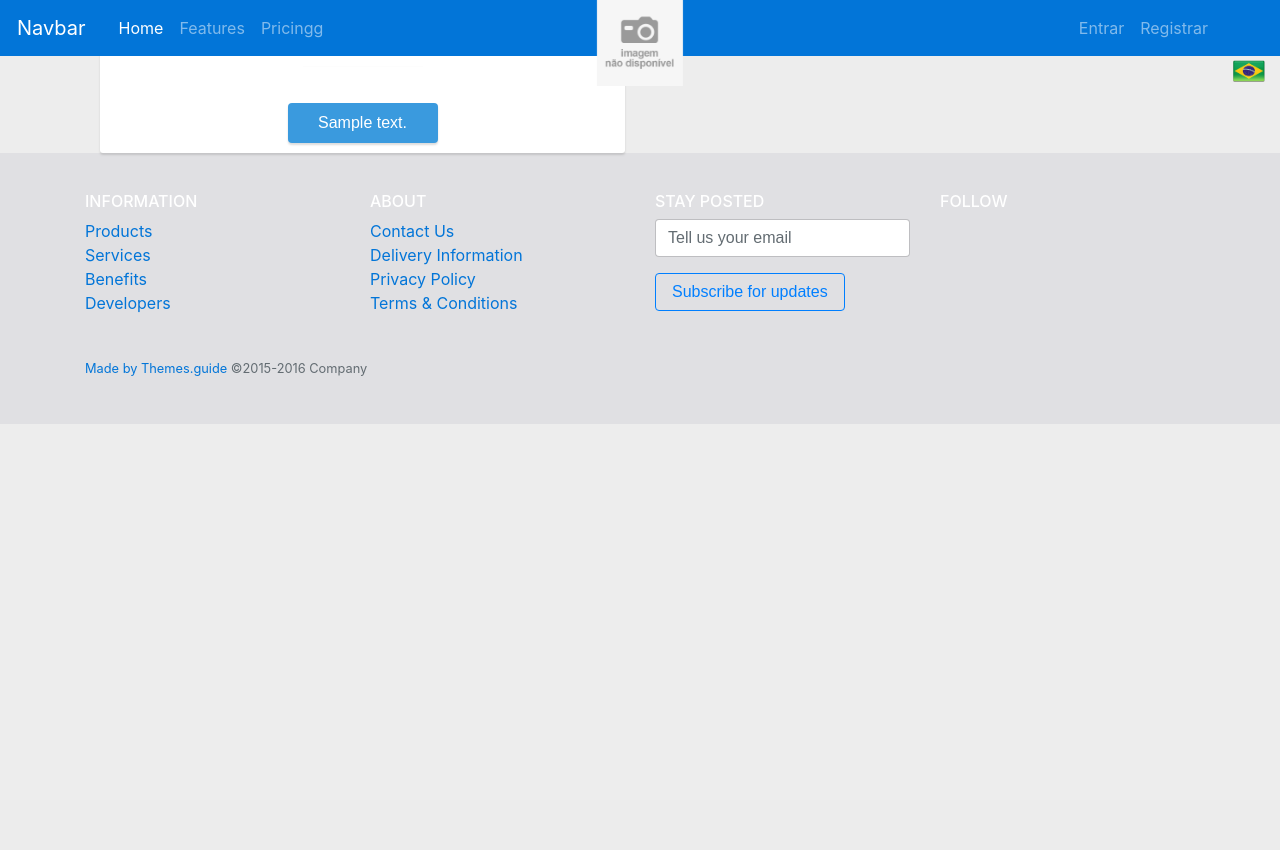
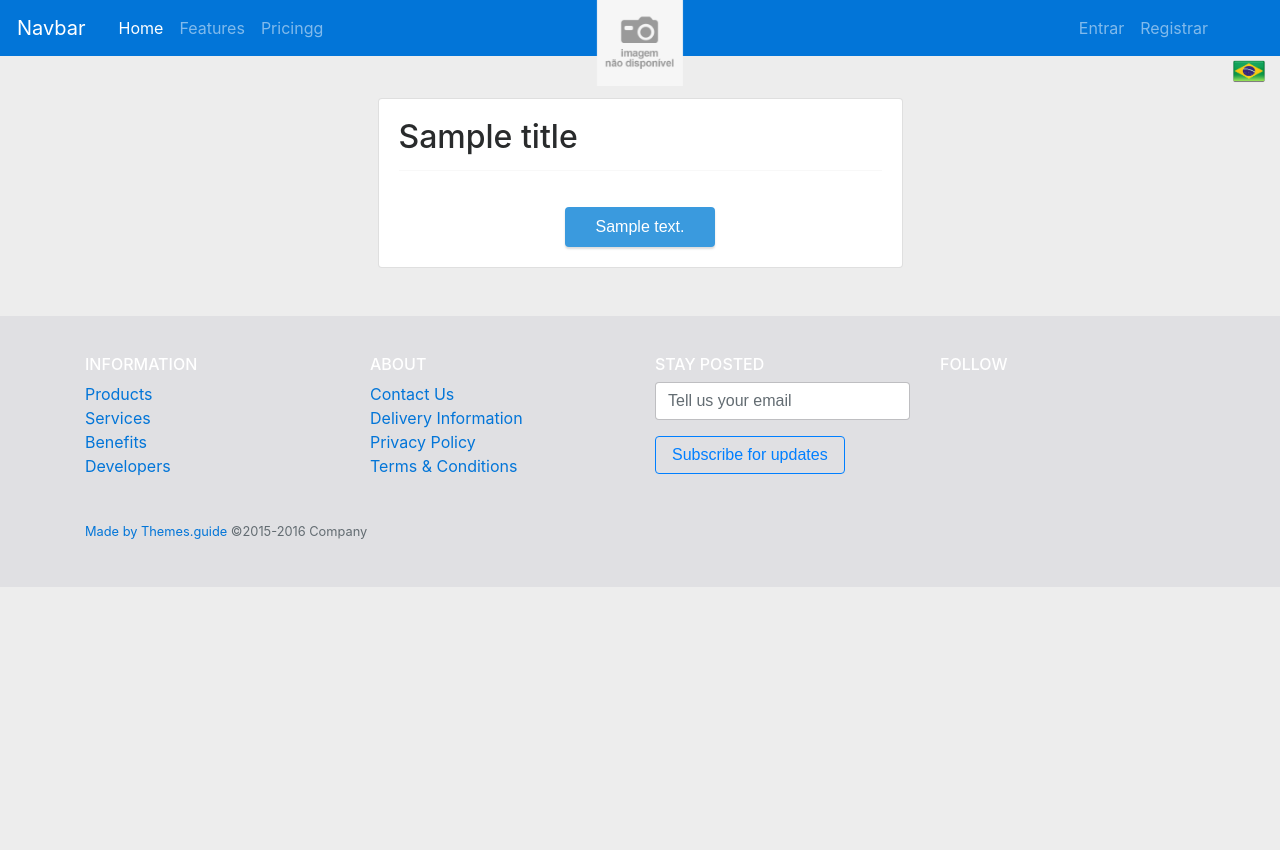
Before and after one commit to tyagow/tetyassistente, a Django app: template src/core/templates/widgets/form.html in a window 1280 px wide. Before the commit the page ends 376 px from the top, so only its background shows below. Run offline with Django 3.2, Linux system fonts and the light colour scheme; the template is opened without the code that fills it: most values are stand-ins (such as "Sample title", 1, 10 or a date in 2020); some libraries are stand-ins or nearby versions.

Commit message:
Layout improve bootstrap 4 card

```diff
--- a/src/accounts/views.py
+++ b/src/accounts/views.py
@@ -62,7 +62,7 @@ def password(request):
 
 
 def register_view(request):
-    title = "Register"
+    title = _("Registrar")
     form = UserRegisterForm(request.POST or None)
     next = request.GET.get("next")
     if form.is_valid():
--- a/src/core/static/css/main.css
+++ b/src/core/static/css/main.css
@@ -3,13 +3,15 @@
     Modelo de cor:
             -- componente - bg|text: cor
      */
-    --nav-bg: #0275D8;
-    --nav-bg-hover: #0275D8;
+    --nav-bg: #0085C3;
+    --nav-bg-hover: #0085C3;
     --nav-text-color: #fff;
     --footer-bg: #0275D8;
     --body-bg: #ededed;
     --card-basic-bg: #fff;
     --botao-bg-grande: #3a9ade;
+    --hr-titulo-color: #a4a4a4;
+    --card-header-bg: #f8f8f8;
 }
 html,
 body {
@@ -55,7 +57,15 @@ body {
   *************  Widgets  ************
 */
 /*Cards*/
-
+.card-header {
+    border-bottom: 0px !important;
+    background-color: var(--card-header-bg)!important;
+}
+.hr-titulo {
+    border-top: 1px solid var(--hr-titulo-color);
+    width: 100%;
+    max-width: 100% !important;
+}
 .card-basic {
     background-color: var(--card-basic-bg);
     padding: 15px 20px 10px 20px;
--- a/src/core/static/css/nav.css
+++ b/src/core/static/css/nav.css
@@ -1,6 +1,6 @@
-/*.space-nav-fixed {*/
-    /*margin-top: 50px;*/
-/*}*/
+.space-nav-fixed {
+    margin-top: 50px;
+}
 /*!*logo central*!*/
 .logo-warper {
     background-color: transparent;
@@ -13,6 +13,7 @@
     top: 0px;
     left: 0;
     right: 0;
+    z-index: 99999;
 
 }
 .logo-warper img {
--- a/src/core/templates/widgets/form.html
+++ b/src/core/templates/widgets/form.html
@@ -10,10 +10,11 @@
 {% load bootstrap3 %}
 {% block content %}
     <div class="container">
-        <div class="col-md-6 col-md-offset-3 col-sm-8">
-            <div class="card-basic">
-                <h2>{{ title }}</h2>
-                <hr>
+        <div class="col-md-6 offset-md-3 col-sm-8">
+            <div class="card card-form my-5">
+                <div class="card-block">
+                    <h2 class="card-title">{{ title }}</h2>
+                    <hr class="hr-titulo">
                     <form method="post">
                         {% csrf_token %}
                         {% bootstrap_form form layout="vertical" %}
@@ -25,4 +26,5 @@
                 </div>
             </div>
         </div>
+    </div>
 {% endblock %}
--- a/src/core/templates/widgets/nav.html
+++ b/src/core/templates/widgets/nav.html
@@ -80,15 +80,15 @@
     <button class="navbar-toggler navbar-toggler-right" type="button" data-toggle="collapse" data-target="#navbarNavDropdown" aria-controls="navbarNavDropdown" aria-expanded="false" aria-label="Toggle navigation">
         <span class="navbar-toggler-icon"></span>
     </button>
-    <a class="navbar-brand" href="#">Navbar</a>
+    <a class="navbar-brand" href="{% url 'core:home' %}">Navbar</a>
     <div class="collapse navbar-collapse" id="navbarNavDropdown">
 
         <ul class="navbar-nav mr-auto">
             <li class="nav-item active">
-                <a class="nav-link" href="#">Home <span class="sr-only">(current)</span></a>
+                <a class="nav-link" href="{% url 'core:home' %}">Home <span class="sr-only">(current)</span></a>
             </li>
             <li class="nav-item">
-                <a class="nav-link" href="#">Features</a>
+                <a class="nav-link" href="{% url 'core:home' %}#features">Features</a>
             </li>
             <div class="logo-warper"><a class="" href="{% url 'core:home' %}">
                 <img src="{% static 'img/not_found.gif' %}" alt="" >
@@ -115,6 +115,7 @@
         </ul>
     </div>
 </nav>
+<div class="space-nav-fixed"></div>
 {##}
 {#<nav id="myNavbar" class="navbar navbar-default fixed-top" role="navigation">#}
 {#    <!-- Brand and toggle get grouped for better mobile display -->#}
```
Also changed, not shown: src/accounts/forms.py (+11 -3 lines). Lines whose indentation alone changed are shown as unchanged.
